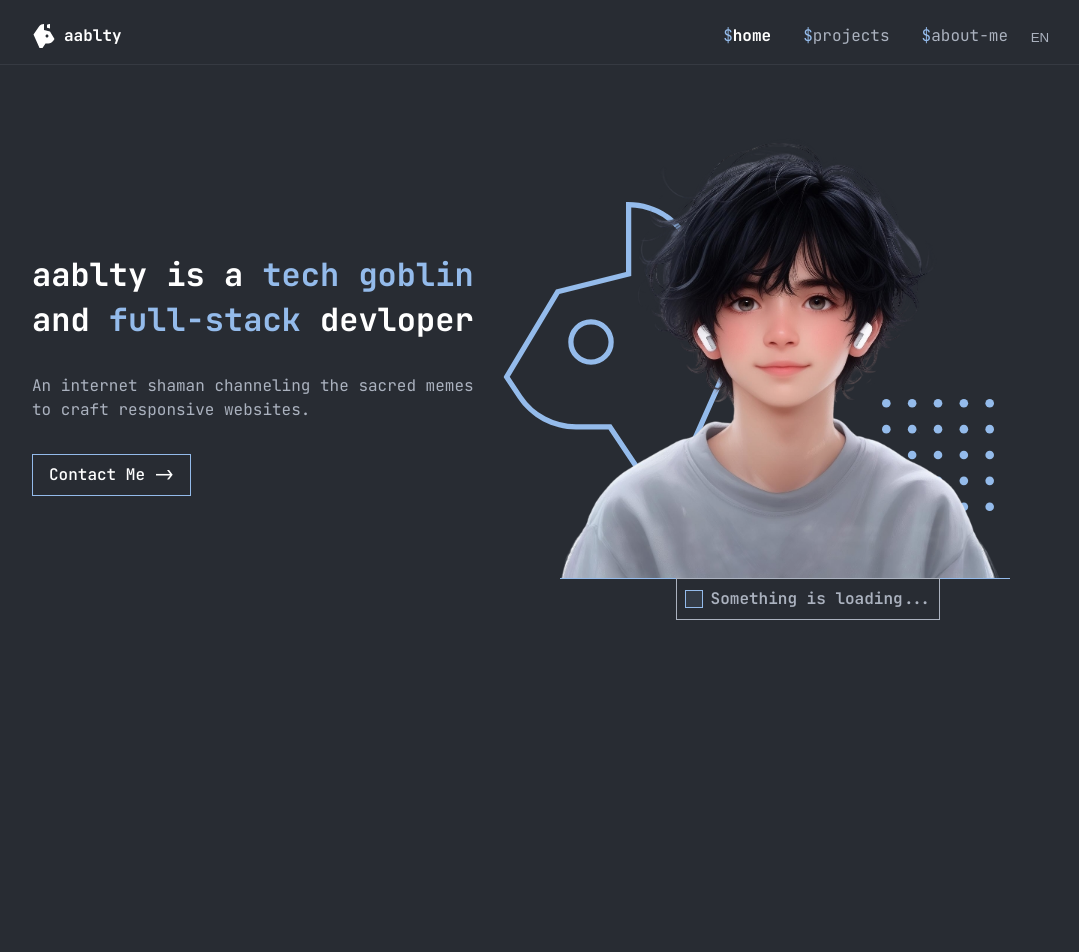
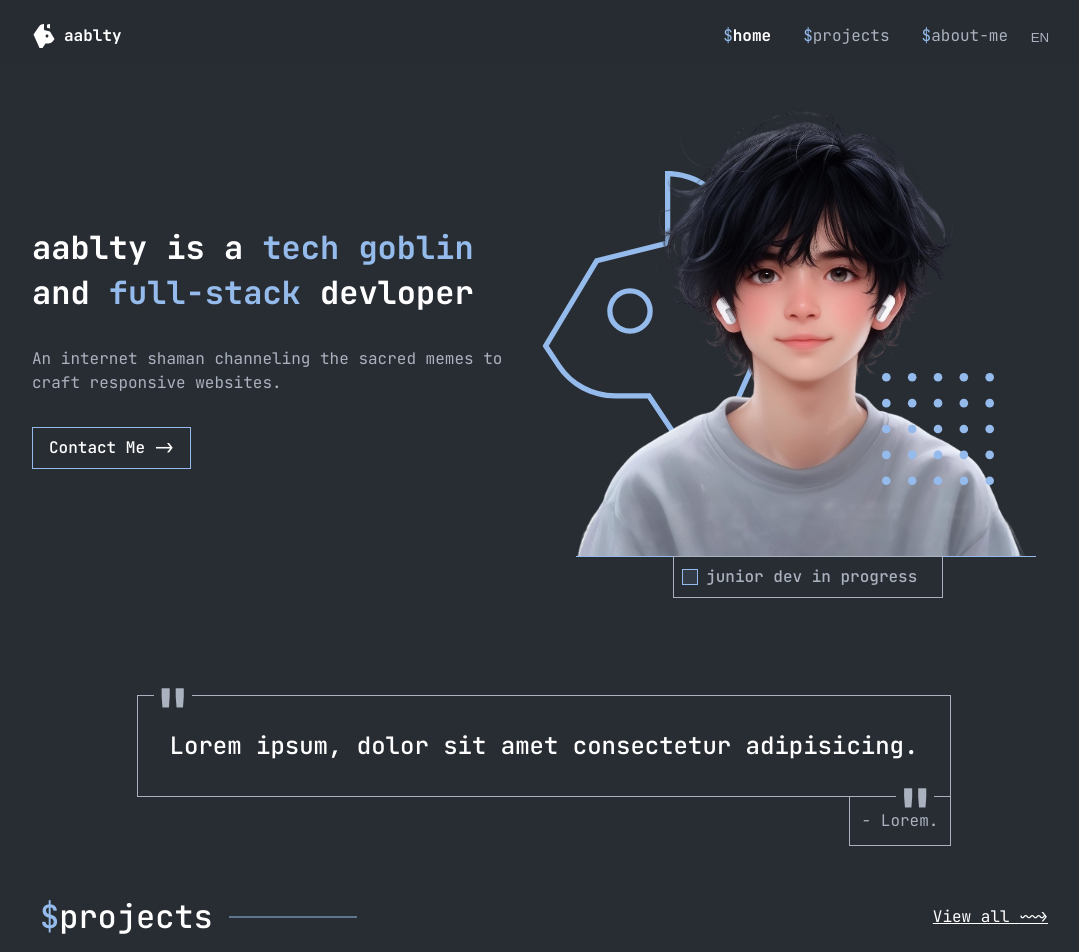
Before and after one commit to aablty/aablty.github.io, a React (Vite) app: page / in a window 1280 px wide. Shown: the top 952 px of the page, without its empty margins (96-1175 px from the left). Before the commit the page ends 800 px from the top, so only its background shows below. Built offline with nearby package versions, Linux system fonts and the light colour scheme.

Commit message:
quote + projects header

```diff
--- a/index.html
+++ b/index.html
@@ -6,7 +6,7 @@
     <meta name="viewport" content="width=device-width, initial-scale=1.0" />
     <title>aablty</title>
   </head>
-  <body>
+  <body oncontextmenu="return false;">
     <div id="root"></div>
     <script type="module" src="/src/app/main.jsx"></script>
   </body>
--- /dev/null
+++ b/src/app/components/Subtitle.jsx
@@ -0,0 +1,9 @@
+import "@/assets/styles/Subtitle.css";
+
+export default function Subtitle({ children }) {
+    return (
+        <h2 className="subtitle">
+        {children}
+        </h2>
+    );
+}
--- a/src/app/sections/IntroSection.jsx
+++ b/src/app/sections/IntroSection.jsx
@@ -14,8 +14,8 @@ export default function IntroSection() {
           and <span> full-stack </span> devloper
         </h1>
         <p className="intro_description">
-          An internet shaman channeling the sacred memes <br /> to craft
-          responsive websites.
+          An internet shaman channeling the sacred memes to craft responsive
+          websites.
         </p>
         <Button className="primary" href="/#contacts">
           Contact Me
@@ -24,7 +24,7 @@ export default function IntroSection() {
       <div className="intro_composition">
         <img className="intro_logo" src={logo_outline} />
         <img src={avatar} className="intro_avatar" />
-        <div className="intro_status">Something is loading...</div>
+        <div className="intro_status">junior dev in progress</div>
         <Dots size={5} />
       </div>
     </section>
--- /dev/null
+++ b/src/app/sections/ProjectsSection.jsx
@@ -0,0 +1,16 @@
+import Subtitle from "@/app/components/Subtitle";
+import "@/assets/styles/ProjectsSection.css";
+
+export default function ProjectsSection() {
+  return (
+    <section className="projects">
+      <div className="projects_header">
+        <Subtitle>projects</Subtitle>
+        <a href="/projects" className="projects_link">
+          View all {'~~>'}
+        </a>
+      </div>
+      <div className="project_list"></div>
+    </section>
+  );
+}
--- /dev/null
+++ b/src/app/sections/Quote.jsx
@@ -0,0 +1,14 @@
+import "@/assets/styles/Quote.css";
+
+export default function Quote() {
+  return (
+    <figure className="quote">
+      <blockquote className="quote_text">
+          Lorem ipsum, dolor sit amet consectetur adipisicing.
+      </blockquote>
+      <figcaption className="quote_author">
+        Lorem.
+      </figcaption>
+    </figure>
+  );
+}
--- a/src/app/views/Home.jsx
+++ b/src/app/views/Home.jsx
@@ -1,4 +1,6 @@
 import IntroSection from "../sections/IntroSection";
+import Quote from "../sections/Quote";
+import ProjectsSection from "../sections/ProjectsSection";
 import useDocumentTitle from "../tools/useDocumentTitle";
 
 export default function Home() {
@@ -7,6 +9,8 @@ export default function Home() {
   return (
     <div className="container content">
       <IntroSection />
+      <Quote />
+      <ProjectsSection />
     </div>
   );
 }
--- a/src/assets/styles/Header.css
+++ b/src/assets/styles/Header.css
@@ -9,11 +9,14 @@
 .header {
   padding-top: 1.5rem;
   padding-bottom: 1rem;
-  background-color: var(--background);
+  background-color: var(--background-op);
+  backdrop-filter: blur(10px);
+  -webkit-backdrop-filter: blur(10px);
   position: fixed;
   top: 0;
   width: 100%;
-  border-bottom: 1px solid var(--gray-op);
+  z-index: 1000;
+  /* border-bottom: 1px solid var(--gray-op); */
 }
 
 .logo {
--- a/src/assets/styles/IntroSection.css
+++ b/src/assets/styles/IntroSection.css
@@ -2,7 +2,7 @@
   display: flex;
   justify-content: space-between;
   align-items: center;
-  gap: 32px;
+  gap: 2rem;
   flex-wrap: wrap;
 }
 
@@ -39,7 +39,7 @@
   position: absolute;
   width: 35vmin;
   top: 15%;
-  left: -15%;
+  left: -7%;
   z-index: 1;
   aspect-ratio: 1;
   transform: scaleX(-1);
@@ -47,13 +47,14 @@
 
 .intro_avatar {
   position: relative;
-  width: 450px;
+  left: 1rem;
+  width: 460px;
   z-index: 2;
   border-bottom: 1px solid var(--primary);
 }
 
 .intro_status {
-  padding: 8px;
+  padding: 0.5rem;
   border: 1px solid var(--gray);
   color: var(--gray);
   margin: 0 auto;
@@ -63,17 +64,37 @@
   position: relative;
   top: -1px;
   z-index: 5;
-  gap: 8px;
-  font-weight: 600;
+
+  font-weight: 500;
 }
 
 .intro_status::before {
   content: "";
   display: inline-block;
   aspect-ratio: 1;
-  width: 16px;
+  width: 0.9rem;
   background-color: var(--primary-op);
   border: 1px solid var(--primary);
+  margin-right: 0.5rem;
+}
+
+.intro_status::after {
+  content: "";
+  display: inline-block;
+  width: 1rem;
+  overflow: hidden;
+  vertical-align: bottom;
+  animation: idle 1.25s steps(2, end) infinite;
+  margin-left: 1px;
+}
+
+@keyframes idle {
+  0% {
+    content: "";
+  }
+  100% {
+    content: "_";
+  }
 }
 
 .intro .dots {
@@ -81,6 +102,6 @@
   top: 55%;
   width: 14vmin;
   left: 65%;
-  z-index: 0;
+  z-index: 4;
   fill: var(--primary);
 }
--- /dev/null
+++ b/src/assets/styles/ProjectsSection.css
@@ -0,0 +1,23 @@
+.projects_header {
+  display: flex;
+  justify-content: space-between;
+  align-items: center;
+  flex-wrap: wrap;
+  margin-bottom: 3rem;
+  gap: 45rem;
+}
+
+.projects_link {
+  text-decoration: underline;
+}
+.projects_link:hover {
+  color: var(--primary);
+}
+
+.project_list {
+  display: grid;
+  grid-template-columns: repeat(3, 1fr);
+  gap: 1rem;
+  align-items: start;
+  margin-top: 3rem;
+}
--- /dev/null
+++ b/src/assets/styles/Quote.css
@@ -0,0 +1,47 @@
+.quote {
+  border: 1px solid var(--gray);
+  position: relative;
+  margin: 0;
+}
+
+.quote::before,
+.quote::after {
+  content: '"';
+  position: absolute;
+  color: var(--gray);
+  font-size: 4rem;
+  font-weight: 700;
+  background-image: linear-gradient(var(--background), var(--background));
+  background-size: 100% 40%;
+  background-repeat: no-repeat;
+}
+
+.quote::before {
+  top: -32px;
+  left: 16px;
+}
+
+.quote::after {
+  bottom: -64px;
+  right: 16px;
+}
+
+.quote_text {
+  padding: 2rem;
+  font-size: 1.5rem;
+  font-weight: 500;
+  background-color: var(--background);
+}
+
+.quote_author {
+  position: absolute;
+  color: var(--gray);
+  border: 1px solid var(--gray);
+  padding: 0.75rem;
+  right: -1px;
+  font-size: 1rem;
+}
+
+.quote_author::before {
+  content: "- ";
+}
--- /dev/null
+++ b/src/assets/styles/Subtitle.css
@@ -0,0 +1,25 @@
+.subtitle {
+  font-size: 2rem;
+  font-weight: 500;
+  position: relative;
+  float: none;
+  clear: both;
+  display: inline-block;
+}
+
+.subtitle::before {
+  content: "$";
+  color: var(--primary);
+}
+
+.subtitle::after {
+  content: "";
+  display: block;
+  width: 10vw;
+  height: 1px;
+  background-color: var(--primary);
+  position: absolute;
+  transform: translate(100%, -50%);
+  right: -1rem;
+  top: 50%;
+}
--- a/src/assets/styles/index.css
+++ b/src/assets/styles/index.css
@@ -33,6 +33,7 @@
 
 :root {
   --background: hsl(218 12% 18%);
+  --background-op: hsl(218 12% 18%/0.95);
 
   --primary: hsl(213 68% 75%);
   --primary-op: hsl(213 69% 75%/0.1);
@@ -56,31 +57,73 @@
   -moz-osx-font-smoothing: grayscale;
 }
 
+html,
 body,
+div,
+span,
+object,
+iframe,
 h1,
 h2,
 h3,
 h4,
 h5,
 h6,
-p {
+p,
+blockquote,
+a,
+img,
+ol,
+ul,
+li,
+fieldset,
+form,
+label,
+article,
+aside,
+details,
+header,
+nav,
+section,
+summary {
+  margin: 0;
   padding: 0;
-  margin: 0;
+  border: 0;
+  font-size: 100%;
+  font: inherit;
+  vertical-align: baseline;
 }
+
+
 img,
 picture {
   max-width: 100%;
   display: block;
 }
 
+figure {
+  display: block;
+  margin-block-start: 1em;
+  margin-block-end: 1em;
+  margin-inline-start: 40px;
+  margin-inline-end: 40px;
+  unicode-bidi: isolate;
+}
+
 a {
   text-decoration: none;
+  color: inherit;
 }
 
 .dots {
   width: 10vmin;
   height: auto;
-  fill: var(--gray)
+  fill: var(--gray);
+}
+
+section {
+  display: block;
+  unicode-bidi: isolate;
 }
 
 .container {
@@ -90,7 +133,7 @@ a {
 }
 
 .content {
-  margin-top: 8rem;
+  margin-top: 6rem;
   flex: 1;
   display: flex;
   flex-direction: column;
```
